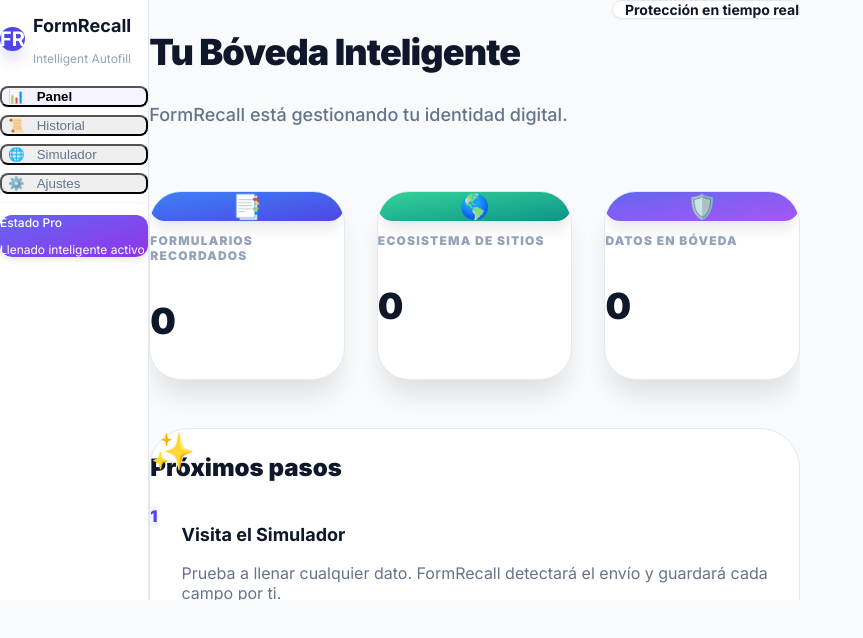
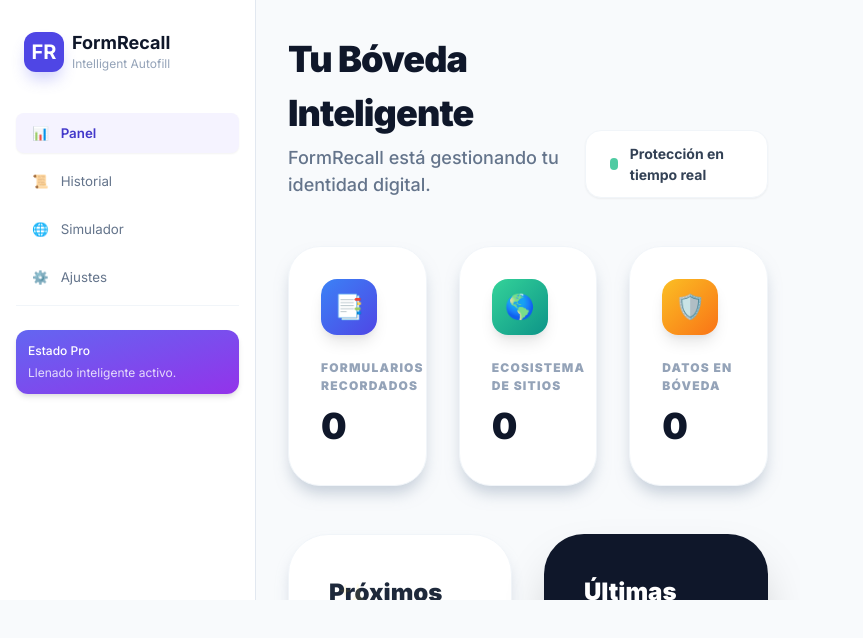
Before and after one commit to rjara001/FormRecall, a React (Vite) app: page / in a window 1280 px wide. Shown: the top 638 px of the page, without its empty margins (0-863 px from the left). Built offline with nearby package versions, Linux system fonts and the light colour scheme.

Commit message:
refactor: Update global styles and design tokens
Replaces Tailwind CDN with a local CSS file for the Chrome Extension.
Introduces new color tokens and resets default margins/paddings for all elements.
Adjusts layout properties for better flexbox and grid integration.

```diff
--- a/global.css
+++ b/global.css
@@ -1,7 +1,7 @@
 
 /*
-  FormRecall Design System - Ultra High Fidelity
-  Este archivo reemplaza a Tailwind CDN para funcionar en local (Chrome Extension)
+  FormRecall Design System - Ultra Fidelity (Production Grade)
+  Reemplaza completamente a Tailwind para entorno local de extensión.
 */
 
 :root {
@@ -23,11 +23,21 @@
   --slate-700: #334155;
   --slate-800: #1e293b;
   --slate-900: #0f172a;
+  --emerald-50: #ecfdf5;
+  --emerald-100: #d1fae5;
   --emerald-500: #10b981;
+  --emerald-700: #047857;
+  --red-50: #fef2f2;
+  --red-100: #fee2e2;
+  --red-500: #ef4444;
+  --red-600: #dc2626;
+  --amber-400: #fbbf24;
+  --orange-500: #f97316;
   --white: #ffffff;
 }
 
-* { box-sizing: border-box; }
+* { box-sizing: border-box; margin: 0; padding: 0; }
+
 html, body {
   width: 800px;
   height: 600px;
@@ -37,11 +47,12 @@
   background-color: var(--slate-50);
   font-family: 'Inter', system-ui, -apple-system, sans-serif;
   color: var(--slate-900);
+  line-height: 1.5;
 }
 
-#root { width: 100%; height: 100%; }
+#root { width: 100%; height: 100%; display: flex; flex-direction: column; }
 
-/* Layout Base */
+/* Layout & Flexbox */
 .flex { display: flex; }
 .flex-row { flex-direction: row; }
 .flex-col { flex-direction: column; }
@@ -54,58 +65,149 @@
 .justify-between { justify-content: space-between; }
 .grid { display: grid; }
 .h-full { height: 100%; }
+.h-screen { height: 100vh; }
 .w-full { width: 100%; }
 .relative { position: relative; }
 .absolute { position: absolute; }
 .overflow-hidden { overflow: hidden; }
 .overflow-y-auto { overflow-y: auto; }
+.z-10 { z-index: 10; }
 
-/* Spacing System (Crucial para el look) */
-.space-y-2 > :not([hidden]) ~ :not([hidden]) { margin-top: 0.5rem; }
-.space-y-3 > :not([hidden]) ~ :not([hidden]) { margin-top: 0.75rem; }
-.space-y-4 > :not([hidden]) ~ :not([hidden]) { margin-top: 1rem; }
-.space-y-6 > :not([hidden]) ~ :not([hidden]) { margin-top: 1.5rem; }
-.space-y-8 > :not([hidden]) ~ :not([hidden]) { margin-top: 2rem; }
-.space-y-12 > :not([hidden]) ~ :not([hidden]) { margin-top: 3rem; }
-.space-x-2 > :not([hidden]) ~ :not([hidden]) { margin-left: 0.5rem; }
-.space-x-3 > :not([hidden]) ~ :not([hidden]) { margin-left: 0.75rem; }
-.space-x-4 > :not([hidden]) ~ :not([hidden]) { margin-left: 1rem; }
-.space-x-6 > :not([hidden]) ~ :not([hidden]) { margin-left: 1.5rem; }
-
-/* Grid & Responsive (Simulado para 800px) */
-.grid-cols-1 { grid-template-columns: repeat(1, minmax(0, 1fr)); }
+/* Spacing & Sizes */
+.p-2 { padding: 0.5rem; }
+.p-3 { padding: 0.75rem; }
+.p-4 { padding: 1rem; }
+.p-5 { padding: 1.25rem; }
+.p-6 { padding: 1.5rem; }
+.p-8 { padding: 2rem; }
+.p-10 { padding: 2.5rem; }
+.p-16 { padding: 4rem; }
+.p-20 { padding: 5rem; }
+.px-2 { padding-left: 0.5rem; padding-right: 0.5rem; }
+.px-3 { padding-left: 0.75rem; padding-right: 0.75rem; }
+.px-4 { padding-left: 1rem; padding-right: 1rem; }
+.px-5 { padding-left: 1.25rem; padding-right: 1.25rem; }
+.px-6 { padding-left: 1.5rem; padding-right: 1.5rem; }
+.px-8 { padding-left: 2rem; padding-right: 2rem; }
+.py-1\.5 { padding-top: 0.375rem; padding-bottom: 0.375rem; }
+.py-2 { padding-top: 0.5rem; padding-bottom: 0.5rem; }
+.py-2\.5 { padding-top: 0.625rem; padding-bottom: 0.625rem; }
+.py-3 { padding-top: 0.75rem; padding-bottom: 0.75rem; }
+.py-4 { padding-top: 1rem; padding-bottom: 1rem; }
+.py-5 { padding-top: 1.25rem; padding-bottom: 1.25rem; }
+.py-6 { padding-top: 1.5rem; padding-bottom: 1.5rem; }
+.py-20 { padding-top: 5rem; padding-bottom: 5rem; }
+.pt-4 { padding-top: 1rem; }
+.pt-6 { padding-top: 1.5rem; }
+.mb-1 { margin-bottom: 0.25rem; }
+.mb-2 { margin-bottom: 0.5rem; }
+.mb-4 { margin-bottom: 1rem; }
+.mb-6 { margin-bottom: 1.5rem; }
+.mb-8 { margin-bottom: 2rem; }
+.mb-10 { margin-bottom: 2.5rem; }
+.mb-12 { margin-bottom: 3rem; }
+.mt-1 { margin-top: 0.25rem; }
+.mt-2 { margin-top: 0.5rem; }
+.mt-4 { margin-top: 1rem; }
+.mt-auto { margin-top: auto; }
+.ml-1 { margin-left: 0.25rem; }
+.ml-3 { margin-left: 0.75rem; }
+.ml-4 { margin-left: 1rem; }
+.mx-auto { margin-left: auto; margin-right: auto; }
 .gap-4 { gap: 1rem; }
+.gap-6 { gap: 1.5rem; }
 .gap-8 { gap: 2rem; }
 .gap-12 { gap: 3rem; }
 
+.space-y-2 > * + * { margin-top: 0.5rem; }
+.space-y-3 > * + * { margin-top: 0.75rem; }
+.space-y-4 > * + * { margin-top: 1rem; }
+.space-y-6 > * + * { margin-top: 1.5rem; }
+.space-y-8 > * + * { margin-top: 2rem; }
+.space-y-12 > * + * { margin-top: 3rem; }
+.space-x-2 > * + * { margin-left: 0.5rem; }
+.space-x-3 > * + * { margin-left: 0.75rem; }
+.space-x-4 > * + * { margin-left: 1rem; }
+.space-x-6 > * + * { margin-left: 1.5rem; }
+
+.w-3 { width: 0.75rem; }
+.w-6 { width: 1.5rem; }
+.w-8 { width: 2rem; }
+.w-10 { width: 2.5rem; }
+.w-12 { width: 3rem; }
+.w-14 { width: 3.5rem; }
+.w-24 { width: 6rem; }
+.w-64 { width: 16rem; }
+.h-3 { height: 0.75rem; }
+.h-5 { height: 1.25rem; }
+.h-8 { height: 2.5rem; }
+.h-10 { height: 2.5rem; }
+.h-12 { height: 3rem; }
+.h-14 { height: 3.5rem; }
+.h-24 { height: 6rem; }
+.h-64 { height: 16rem; }
+.max-w-xl { max-width: 36rem; }
+.max-w-md { max-width: 28rem; }
+.max-w-5xl { max-width: 64rem; }
+.max-w-\[240px\] { max-width: 240px; }
+
+/* Grid Responsive */
+.grid-cols-1 { grid-template-columns: repeat(1, minmax(0, 1fr)); }
 @media (min-width: 600px) {
+  .md\:grid-cols-2 { grid-template-columns: repeat(2, minmax(0, 1fr)); }
   .md\:grid-cols-3 { grid-template-columns: repeat(3, minmax(0, 1fr)); }
   .md\:flex-row { flex-direction: row; }
+  .md\:items-end { align-items: flex-end; }
 }
+.lg\:grid-cols-2 { grid-template-columns: repeat(2, minmax(0, 1fr)); }
 .lg\:grid-cols-5 { grid-template-columns: repeat(5, minmax(0, 1fr)); }
 .lg\:col-span-3 { grid-column: span 3 / span 3; }
 .lg\:col-span-2 { grid-column: span 2 / span 2; }
 
-/* Decorations */
+/* Backgrounds */
 .bg-white { background-color: var(--white); }
 .bg-slate-50 { background-color: var(--slate-50); }
 .bg-slate-100 { background-color: var(--slate-100); }
 .bg-slate-900 { background-color: var(--slate-900); }
 .bg-indigo-50 { background-color: var(--indigo-50); }
+.bg-indigo-100 { background-color: var(--indigo-100); }
 .bg-indigo-600 { background-color: var(--indigo-600); }
+.bg-emerald-100 { background-color: var(--emerald-100); }
+.bg-emerald-500 { background-color: var(--emerald-500); }
+.bg-red-50 { background-color: var(--red-50); }
+.bg-red-100 { background-color: var(--red-100); }
 .bg-white\/5 { background-color: rgba(255, 255, 255, 0.05); }
 .bg-white\/10 { background-color: rgba(255, 255, 255, 0.1); }
+.bg-transparent { background-color: transparent; }
+.bg-gradient-to-br { background-image: linear-gradient(to bottom right, var(--tw-gradient-stops)); }
+.from-blue-500 { --tw-gradient-from: #3b82f6; --tw-gradient-stops: var(--tw-gradient-from), var(--tw-gradient-to, rgba(59, 130, 246, 0)); }
+.to-indigo-600 { --tw-gradient-to: #4f46e5; }
+.from-emerald-400 { --tw-gradient-from: #34d399; --tw-gradient-stops: var(--tw-gradient-from), var(--tw-gradient-to, rgba(52, 211, 153, 0)); }
+.to-teal-600 { --tw-gradient-to: #0d9488; }
+.from-amber-400 { --tw-gradient-from: #fbbf24; --tw-gradient-stops: var(--tw-gradient-from), var(--tw-gradient-to, rgba(251, 191, 36, 0)); }
+.to-orange-500 { --tw-gradient-to: #f97316; }
+.from-indigo-500 { --tw-gradient-from: #6366f1; --tw-gradient-stops: var(--tw-gradient-from), var(--tw-gradient-to, rgba(99, 102, 241, 0)); }
+.to-purple-600 { --tw-gradient-to: #9333ea; }
 
-/* Gradients */
-.bg-gradient-to-br { background-image: linear-gradient(to bottom right, var(--tw-gradient-stops, #6366f1, #a855f7)); }
-.from-indigo-500 { --tw-gradient-from: #6366f1; --tw-gradient-stops: #6366f1, var(--tw-gradient-to, rgba(99, 102, 241, 0)); }
-.to-purple-600 { --tw-gradient-to: #9333ea; }
-.from-blue-500 { --tw-gradient-from: #3b82f6; --tw-gradient-stops: #3b82f6, var(--tw-gradient-to, rgba(59, 130, 246, 0)); }
-.to-indigo-600 { --tw-gradient-to: #4f46e5; }
-.from-emerald-400 { --tw-gradient-from: #34d399; --tw-gradient-stops: #34d399, var(--tw-gradient-to, rgba(52, 211, 153, 0)); }
-.to-teal-600 { --tw-gradient-to: #0d9488; }
+/* Borders */
+.border { border: 1px solid var(--slate-200); }
+.border-2 { border: 2px solid var(--slate-200); }
+.border-b { border-bottom: 1px solid var(--slate-200); }
+.border-r { border-right: 1px solid var(--slate-200); }
+.border-t { border-top: 1px solid var(--slate-200); }
+.border-dashed { border-style: dashed; }
+.border-slate-100 { border-color: var(--slate-100); }
+.border-slate-200 { border-color: var(--slate-200); }
+.border-indigo-600 { border-color: var(--indigo-600); }
+.border-indigo-300 { border-color: var(--indigo-300); }
+.border-red-100 { border-color: var(--red-100); }
+.border-white\/5 { border-color: rgba(255, 255, 255, 0.05); }
+.border-white\/10 { border-color: rgba(255, 255, 255, 0.1); }
+.border-white\/20 { border-color: rgba(255, 255, 255, 0.2); }
+.divide-y > * + * { border-top: 1px solid var(--slate-200); }
+.divide-slate-50 > * + * { border-top: 1px solid var(--slate-50); }
 
-/* Shadows & Rounds (Apple Aesthetic) */
+/* Border Radius */
 .rounded-lg { border-radius: 0.5rem; }
 .rounded-xl { border-radius: 0.75rem; }
 .rounded-2xl { border-radius: 1rem; }
@@ -115,12 +217,17 @@
 .rounded-\[2\.5rem\] { border-radius: 2.5rem; }
 .rounded-\[3rem\] { border-radius: 3rem; }
 
+/* Shadows */
 .shadow-sm { box-shadow: 0 1px 2px 0 rgba(0, 0, 0, 0.05); }
-.shadow-md { box-shadow: 0 4px 6px -1px rgba(0, 0, 0, 0.1); }
-.shadow-lg { box-shadow: 0 10px 15px -3px rgba(0, 0, 0, 0.1); }
-.shadow-xl { box-shadow: 0 20px 25px -5px rgba(0, 0, 0, 0.1); }
+.shadow-md { box-shadow: 0 4px 6px -1px rgba(0, 0, 0, 0.1), 0 2px 4px -1px rgba(0, 0, 0, 0.06); }
+.shadow-lg { box-shadow: 0 10px 15px -3px rgba(0, 0, 0, 0.1), 0 4px 6px -2px rgba(0, 0, 0, 0.05); }
+.shadow-xl { box-shadow: 0 20px 25px -5px rgba(0, 0, 0, 0.1), 0 10px 10px -5px rgba(0, 0, 0, 0.04); }
 .shadow-2xl { box-shadow: 0 25px 50px -12px rgba(0, 0, 0, 0.25); }
+.shadow-inner { box-shadow: inset 0 2px 4px 0 rgba(0, 0, 0, 0.06); }
+.shadow-indigo-100 { box-shadow: 0 20px 25px -5px rgba(99, 102, 241, 0.15); }
 .shadow-indigo-200 { box-shadow: 0 10px 15px -3px rgba(99, 102, 241, 0.3); }
+.shadow-slate-200\/40 { box-shadow: 0 10px 15px -3px rgba(148, 163, 184, 0.4); }
+.shadow-slate-200\/50 { box-shadow: 0 10px 15px -3px rgba(148, 163, 184, 0.5); }
 
 /* Typography */
 .text-xs { font-size: 0.75rem; }
@@ -130,46 +237,138 @@
 .text-2xl { font-size: 1.5rem; }
 .text-3xl { font-size: 1.875rem; }
 .text-4xl { font-size: 2.25rem; }
+.text-6xl { font-size: 3.75rem; }
+.text-\[10px\] { font-size: 10px; }
+.text-\[9px\] { font-size: 9px; }
+.text-\[8px\] { font-size: 8px; }
+
 .font-medium { font-weight: 500; }
 .font-semibold { font-weight: 600; }
 .font-bold { font-weight: 700; }
 .font-black { font-weight: 900; }
-.text-white { color: white; }
+.font-mono { font-family: ui-monospace, SFMono-Regular, Menlo, Monaco, Consolas, monospace; }
+
+.text-white { color: var(--white); }
+.text-slate-300 { color: var(--slate-300); }
 .text-slate-400 { color: var(--slate-400); }
 .text-slate-500 { color: var(--slate-500); }
+.text-slate-600 { color: var(--slate-600); }
+.text-slate-700 { color: var(--slate-700); }
+.text-slate-800 { color: var(--slate-800); }
+.text-slate-900 { color: var(--slate-900); }
+.text-indigo-100 { color: var(--indigo-100); }
+.text-indigo-200 { color: var(--indigo-200); }
+.text-indigo-300 { color: var(--indigo-300); }
+.text-indigo-400 { color: var(--indigo-400); }
+.text-indigo-500 { color: var(--indigo-500); }
 .text-indigo-600 { color: var(--indigo-600); }
+.text-indigo-700 { color: var(--indigo-700); }
+.text-emerald-500 { color: var(--emerald-500); }
+.text-emerald-700 { color: var(--emerald-700); }
+.text-red-500 { color: var(--red-500); }
+.text-red-600 { color: var(--red-600); }
+.text-white\/20 { color: rgba(255, 255, 255, 0.2); }
+.text-white\/30 { color: rgba(255, 255, 255, 0.3); }
+.text-white\/10 { color: rgba(255, 255, 255, 0.1); }
+
 .uppercase { text-transform: uppercase; }
 .tracking-tight { letter-spacing: -0.025em; }
+.tracking-tighter { letter-spacing: -0.05em; }
 .tracking-widest { letter-spacing: 0.1em; }
+.italic { font-style: italic; }
+.truncate { overflow: hidden; text-overflow: ellipsis; white-space: nowrap; }
+.text-center { text-align: center; }
+.text-right { text-align: right; }
+.leading-tight { line-height: 1.25; }
+.leading-relaxed { line-height: 1.625; }
 
-/* Interactive & Forms */
-.border { border: 1px solid var(--slate-200); }
-.border-b { border-bottom: 1px solid var(--slate-200); }
-.border-r { border-right: 1px solid var(--slate-200); }
-.border-t { border-top: 1px solid var(--slate-100); }
-.outline-none { outline: none; }
-.transition-all { transition: all 0.2s cubic-bezier(0.4, 0, 0.2, 1); }
+/* Transitions & Interactivity */
+.transition-all { transition-property: all; transition-timing-function: cubic-bezier(0.4, 0, 0.2, 1); transition-duration: 150ms; }
+.transition-transform { transition-property: transform; transition-timing-function: cubic-bezier(0.4, 0, 0.2, 1); transition-duration: 150ms; }
+.transition-colors { transition-property: color, background-color, border-color, text-decoration-color, fill, stroke; transition-timing-function: cubic-bezier(0.4, 0, 0.2, 1); transition-duration: 150ms; }
+.duration-300 { transition-duration: 300ms; }
+.duration-500 { transition-duration: 500ms; }
+.duration-700 { transition-duration: 700ms; }
+.duration-1000 { transition-duration: 1000ms; }
 
-input:focus {
-  border-color: var(--indigo-500);
-  background-color: white;
-  box-shadow: 0 0 0 4px rgba(99, 102, 241, 0.1);
-}
+.hover\:scale-110:hover { transform: scale(1.1); }
+.hover\:rotate-12:hover { transform: rotate(12deg); }
+.hover\:-translate-y-1:hover { transform: translateY(-0.25rem); }
+.hover\:translate-x-1:hover { transform: translateX(0.25rem); }
+.hover\:bg-slate-50\/50:hover { background-color: rgba(248, 250, 252, 0.5); }
+.hover\:bg-slate-100:hover { background-color: var(--slate-100); }
+.hover\:bg-slate-800:hover { background-color: var(--slate-800); }
+.hover\:bg-indigo-50:hover { background-color: var(--indigo-50); }
+.hover\:bg-indigo-700:hover { background-color: var(--indigo-700); }
+.hover\:bg-red-50:hover { background-color: var(--red-50); }
+.hover\:bg-red-100:hover { background-color: var(--red-100); }
+.hover\:bg-white\/10:hover { background-color: rgba(255, 255, 255, 0.1); }
+.hover\:text-indigo-600:hover { color: var(--indigo-600); }
+.hover\:text-red-500:hover { color: var(--red-500); }
+.hover\:border-indigo-600:hover { border-color: var(--indigo-600); }
 
+.active\:scale-\[0\.98\]:active { transform: scale(0.98); }
+.cursor-pointer { cursor: pointer; }
+.cursor-not-allowed { cursor: not-allowed; }
+.outline-none { outline: 2px solid transparent; outline-offset: 2px; }
+
+/* Group Logic */
+.group:hover .group-hover\:opacity-100 { opacity: 1; }
+.group:hover .group-hover\:scale-110 { transform: scale(1.1); }
+.group:hover .group-hover\:text-indigo-600 { color: var(--indigo-600); }
+.group:hover .group-hover\:translate-x-1 { transform: translateX(0.25rem); }
+.opacity-0 { opacity: 0; }
+.opacity-10 { opacity: 0.1; }
+.opacity-80 { opacity: 0.8; }
+
+/* Rings & Focus */
+.focus\:ring-4:focus { box-shadow: 0 0 0 4px rgba(99, 102, 241, 0.1); }
+.focus\:ring-indigo-500\/10:focus { box-shadow: 0 0 0 4px rgba(99, 102, 241, 0.1); }
+.focus\:border-indigo-500:focus { border-color: var(--indigo-500); }
+.focus\:bg-white:focus { background-color: white; }
+.focus\:text-indigo-600:focus { color: var(--indigo-600); }
 .ring-2 { box-shadow: 0 0 0 2px var(--indigo-300); }
 .ring-indigo-100 { box-shadow: 0 0 0 4px var(--indigo-100); }
 
 /* Animations */
+@keyframes pulse { 0%, 100% { opacity: 1; } 50% { opacity: .5; } }
+.animate-pulse { animation: pulse 2s cubic-bezier(0.4, 0, 0.6, 1) infinite; }
+@keyframes bounce { 0%, 100% { transform: translateY(-25%); animation-timing-function: cubic-bezier(0.8,0,1,1); } 50% { transform: none; animation-timing-function: cubic-bezier(0,0,0.2,1); } }
+.animate-bounce { animation: bounce 1s infinite; }
+
 @keyframes fadeIn { from { opacity: 0; } to { opacity: 1; } }
 @keyframes slideUp { from { transform: translateY(20px); opacity: 0; } to { transform: translateY(0); opacity: 1; } }
+@keyframes slideDown { from { transform: translateY(-10px); opacity: 0; } to { transform: translateY(0); opacity: 1; } }
 @keyframes zoomIn { from { transform: scale(0.95); opacity: 0; } to { transform: scale(1); opacity: 1; } }
 
-.animate-in { animation: fadeIn 0.4s ease-out forwards; }
-.fade-in { animation: fadeIn 0.4s ease-out forwards; }
-.slide-in-from-bottom-4 { animation: slideUp 0.6s cubic-bezier(0.16, 1, 0.3, 1) forwards; }
-.zoom-in-95 { animation: zoomIn 0.4s cubic-bezier(0.16, 1, 0.3, 1) forwards; }
+.animate-in { animation-fill-mode: both; }
+.fade-in { animation-name: fadeIn; }
+.slide-in-from-bottom-4 { animation-name: slideUp; }
+.slide-in-from-bottom-2 { animation-name: slideUp; }
+.slide-in-from-top-2 { animation-name: slideDown; }
+.zoom-in-95 { animation-name: zoomIn; }
 
-/* Custom Scroll */
-.custom-scrollbar::-webkit-scrollbar { width: 6px; }
+/* Custom Scrollbar */
+.custom-scrollbar::-webkit-scrollbar { width: 6px; height: 6px; }
 .custom-scrollbar::-webkit-scrollbar-track { background: transparent; }
 .custom-scrollbar::-webkit-scrollbar-thumb { background: var(--slate-200); border-radius: 10px; }
+.custom-scrollbar::-webkit-scrollbar-thumb:hover { background: var(--slate-300); }
+
+/* Misc */
+.backdrop-blur-md { backdrop-filter: blur(12px); -webkit-backdrop-filter: blur(12px); }
+.break-all { word-break: break-all; }
+.-mr-16 { margin-right: -4rem; }
+.-mt-16 { margin-top: -4rem; }
+.-mr-32 { margin-right: -8rem; }
+.-mb-32 { margin-bottom: -8rem; }
+
+/* Initial Loader */
+.initial-loader {
+    width: 100%; height: 100%; display: flex; align-items: center; justify-content: center;
+    background-color: var(--slate-50); color: var(--indigo-600); font-weight: 800;
+}
+
+/* Base resets for navigation and form elements */
+nav button { border: none; cursor: pointer; text-align: left; background: none; transition: all 0.2s; }
+input { appearance: none; -webkit-appearance: none; }
+button { border: none; background: none; font-family: inherit; }
```
